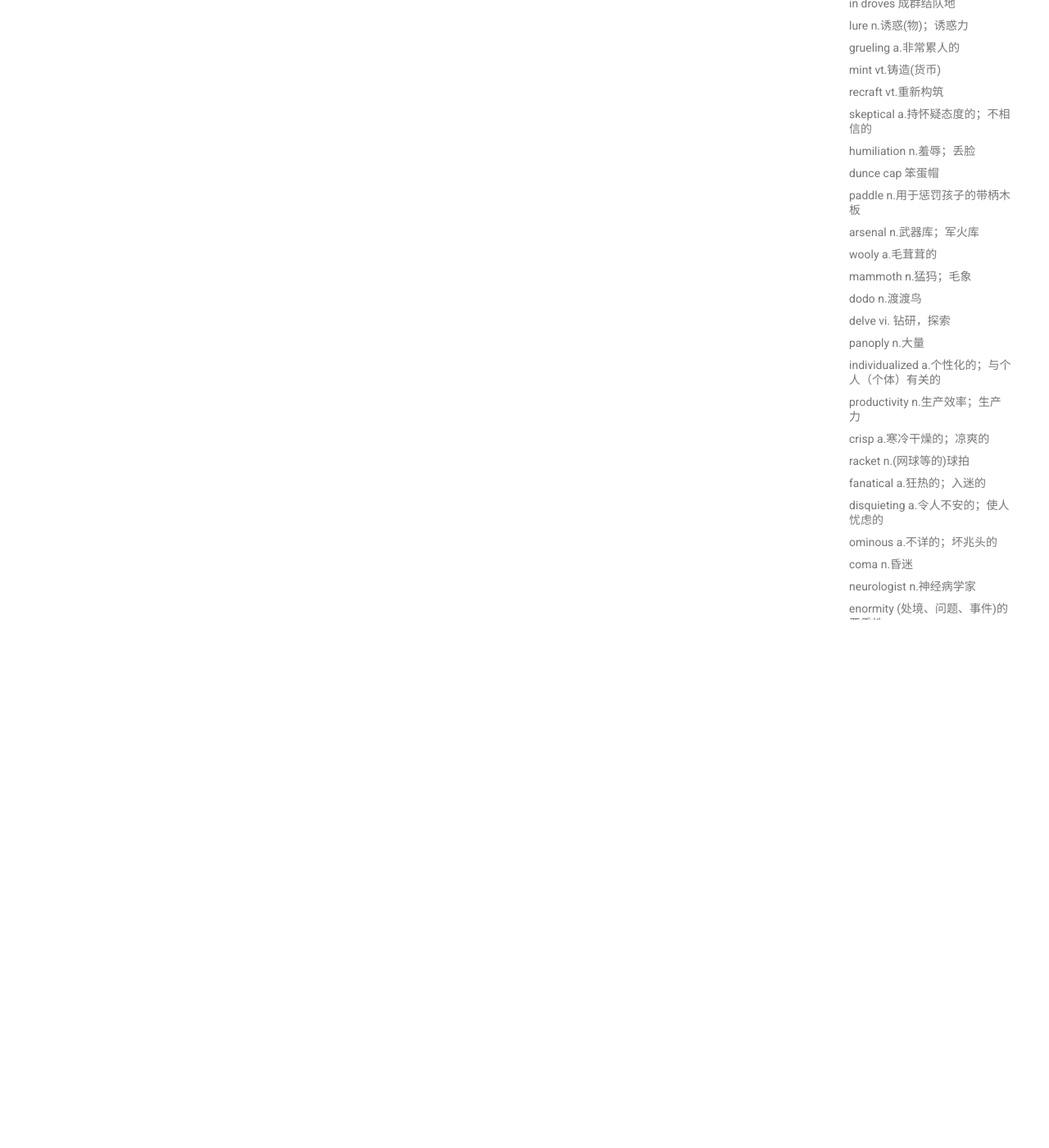
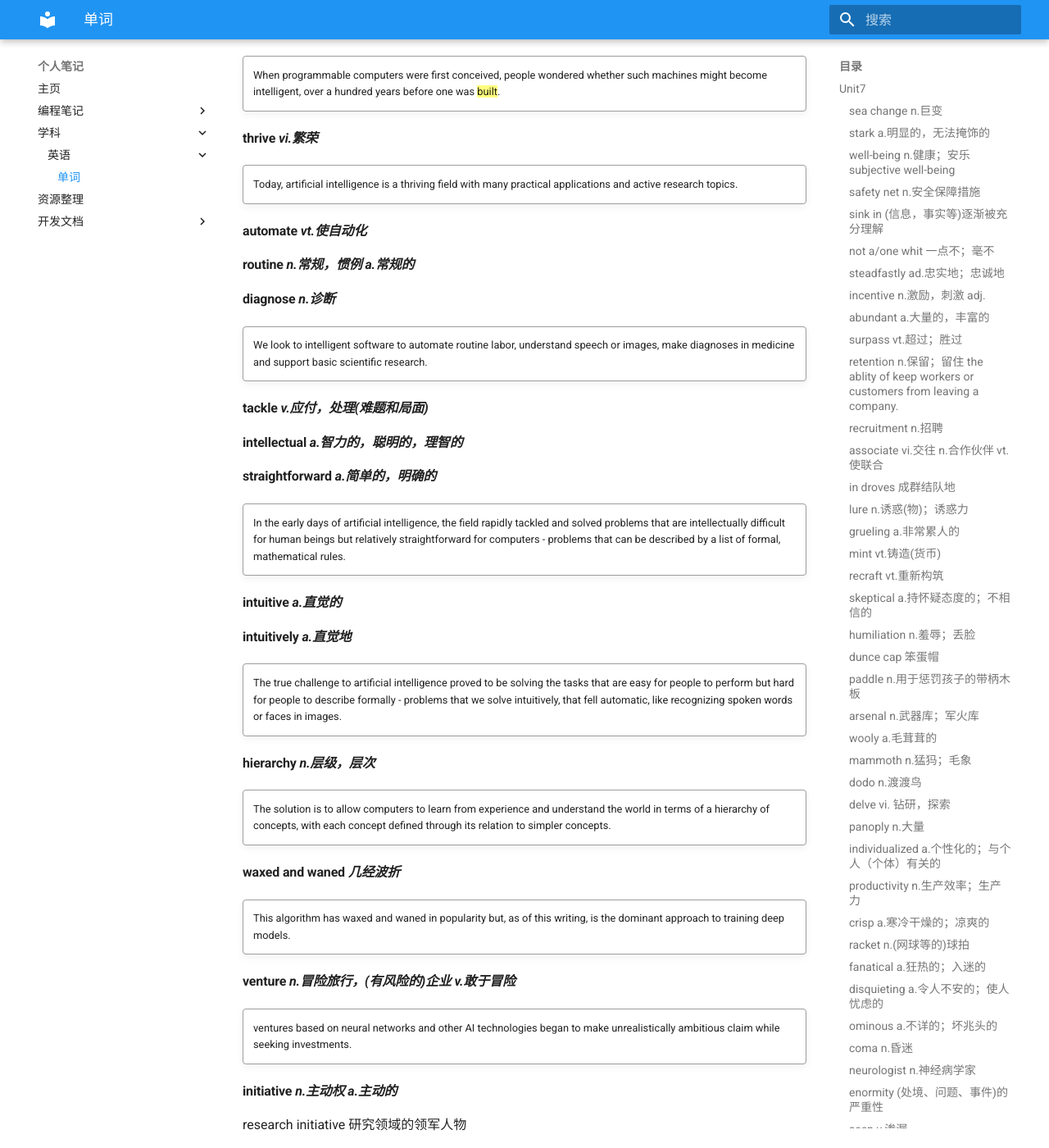
Before and after one commit to h1542462994/notebook, an MkDocs documentation site: the page built from docs/english_word.md, in a window 1280 px wide and 1400 px high, scrolled down 4014 px. Shown: the whole window at 82% size. Built offline with MkDocs 1.6.1 and Material for MkDocs 9.7.7, drawn with Linux system fonts in a browser that asks for light colours; some of the changed text lies outside the part shown.

```diff
--- a/docs/english_word.md
+++ b/docs/english_word.md
@@ -149,3 +157,125 @@
 #### objective function 目标函数
 
 #### sophisticated *a.复杂的*
+
+## Deep Learning Introduction
+
+#### mythical *a.神话的，虚构的*
+
+#### figure *n.数字，图片，人物*
+
+#### interpret *vi.解释；翻译*
+
+#### legend *n.传奇，传说*
+
+#### legendary *a.传奇的*
+
+!!! quote ""
+    The mythical figures Pygmalion, Daedalus, and Hephaestus my all be interpreted as legendary inventors.
+
+#### conceive *vt.构想*
+
+!!! quote ""
+    When programmable computers were first conceived, people wondered whether such machines might become intelligent, over a hundred years before one was {==built==}.
+
+#### thrive *vi.繁荣*
+
+!!! quote ""
+    Today, artificial intelligence is a thriving field with many practical applications and active research topics.
+
+#### automate *vt.使自动化*
+
+#### routine *n.常规，惯例 a.常规的*
+
+#### diagnose *n.诊断*
+
+!!! quote ""
+    We look to intelligent software to automate routine labor, understand speech or images, make diagnoses in medicine and support basic scientific research.
+
+#### tackle *v.应付，处理(难题和局面)*
+
+#### intellectual *a.智力的，聪明的，理智的*
+
+#### straightforward *a.简单的，明确的*
+
+!!! quote ""
+    In the early days of artificial intelligence, the field rapidly tackled and solved problems that are intellectually difficult for human beings but relatively straightforward for computers - problems that can be described by a list of formal, mathematical rules.
+
+#### intuitive *a.直觉的*
+
+#### intuitively *a.直觉地*
+
+!!! quote ""
+    The true challenge to artificial intelligence proved to be solving the tasks that are easy for people to perform but hard for people to describe formally - problems that we solve intuitively, that fell automatic, like recognizing spoken words or faces in images.
+
+#### hierarchy *n.层级，层次*
+
+!!! quote ""
+    The solution is to allow computers to learn from experience and understand the world in terms of a hierarchy of concepts, with each concept defined through its relation to simpler concepts.
+
+#### waxed and waned *几经波折*
+
+!!! quote ""
+    This algorithm has waxed and waned in popularity but, as of this writing, is the dominant approach to training deep models.
+
+#### venture *n.冒险旅行，(有风险的)企业 v.敢于冒险*
+
+!!! quote ""
+    ventures based on neural networks and other AI technologies began to make unrealistically ambitious claim while seeking investments.
+
+#### initiative *n.主动权 a.主动的*
+
+research initiative 研究领域的领军人物
+
+!!! quote ""
+    The Canadian Institute for Advanced Research (CIFAR) helped to keep neural networks research alive via its Neural Computation and Adaptive Perception research initiative.
+
+#### multidisciplinary *a.多学科的*
+
+#### circa *prep.大约在(日期) ad.大约*
+
+#### greedy *a.贪婪的*
+
+greedy layer-wise pretraining 贪婪逐层预训练方法
+
+#### affiliate *vt.使隶属 n.隶属机构*
+
+#### affiliated *a.隶属的*
+
+#### outperform *vt.超过*
+
+#### general *a.总的，概括的*
+
+#### generalize *vt.归纳，概括，推广*
+
+#### leverage *vt.使用 n.影响力*
+
+#### conduct *vt.执行，指挥*
+
+#### \*benchmark *n.基准*
+
+#### curate *vt.展示*
+
+#### synthetic *a.人造的 n.合成物*
+
+#### incur *vt.引起，招致*
+
+#### demonstrate *vt.证实*
+
+#### classify *vt.分类*
+
+#### classification *n.分类*
+
+#### a rule of thumb 经验看来
+
+#### exceed *vt.超过*
+
+#### semi-supervised *a.半监督的*
+
+#### comparatively *a.比较的*
+
+#### densely *a.稠密的*
+
+#### magnitude *n.巨大，重大，重要性*
+
+#### mammalian *n.哺乳动物*
--- a/mkdocs.yml
+++ b/mkdocs.yml
@@ -16,6 +16,7 @@
         - C++: cpp_index.md
         - Kotlin For Tomcat: kotlin_tomcat.md
         - 深度学习: deeplearning_index.md
+        - 后端教程: backend_index.md
     - 学科:
         - 英语:
             - 单词: english_word.md
```
Also changed, not shown: other parts of docs/english_word.md (+16 -8 lines), docs/backend_index.md (added, +231 -0 lines), docs/assets/img/1.png (added), docs/assets/img/2.png (added), docs/assets/img/3.png (added), docs/assets/img/4.png (added), docs/assets/img/5.png (added), docs/assets/img/6.png (added).
